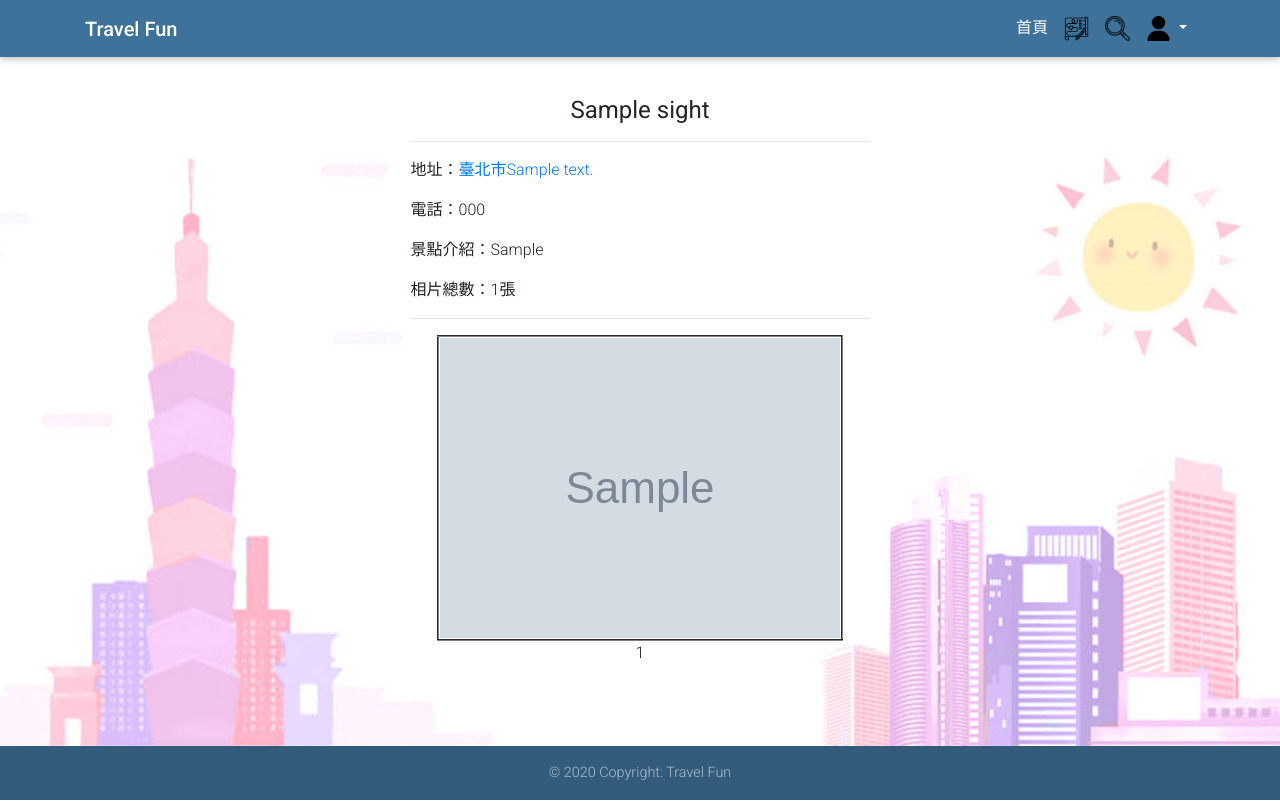
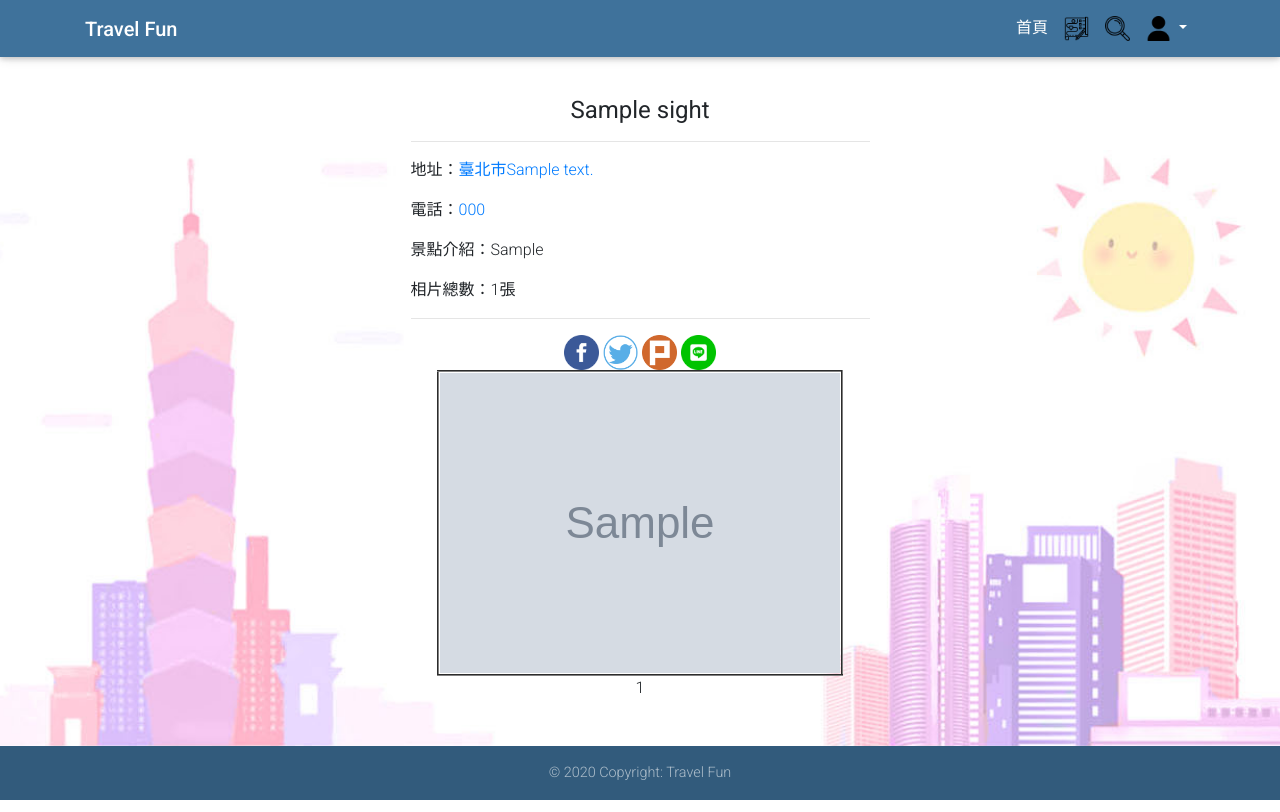
Before and after one commit to sheng1111/travelfun, a PHP site: page /sights.php?sights_id=1 in a window 1280 px wide. Run offline with PHP 8.4, Linux system fonts and the light colour scheme; data comes from the database, SQL or seed files in the repository; tables that the repository leaves empty hold one stand-in row (values such as "Sample post"); grey boxes marked "Sample" are stand-in pictures; a stand-in replaces the project's code that opens the database connection; some libraries are stand-ins or nearby versions.

Commit message:
Add sharing func and text editor func

```diff
--- a/sights.php
+++ b/sights.php
@@ -6,9 +6,8 @@ $result_sights = mysqli_query($con, $sql_sights);
 $row_sights = mysqli_fetch_assoc($result_sights);
 //取縣市名稱
 $region_id = $row_sights["region_id"];
-$sql_region = "SELECT * FROM region where region_id ='" .$region_id . "'";
+$sql_region = "SELECT * FROM region where region_id ='" . $region_id . "'";
 $row_region = mysqli_fetch_assoc(mysqli_query($con, $sql_region));
-
 //取照片
 $sql_photo = "SELECT * FROM photos where sights_id ='" . $_GET["sights_id"] . "'";
 $result_photo = mysqli_query($con, $sql_photo);
@@ -44,7 +43,6 @@ if ($total_records != 0)
     <link rel="stylesheet" href="css/mdb.min.css">
     <link rel="icon" href="image/favicon.png" type="image/ico" />
     <link rel="stylesheet" href="css/style.css">
-
     <link rel="stylesheet" href="https://cdn.jsdelivr.net/gh/fancyapps/fancybox@3.5.7/dist/jquery.fancybox.min.css" />
 
 </head>
@@ -98,15 +96,24 @@ if ($total_records != 0)
                     <tr>
                         <td colspan="2" align="center" valign="top">
                             <?php
-                            echo "<p><B>地址：</B><a href='https://www.google.com.tw/maps/place/"  .$row_region["region_name"] .$row_sights["sights_address"] . "'>" .$row_region["region_name"] .$row_sights["sights_address"] . "</a> </p>";
-                            echo "<B>電話：</B>" . $row_sights["sights_tel"] . "</p>";
+                            echo "<p><B>地址：</B><a href='https://www.google.com.tw/maps/place/"  . $row_region["region_name"] . $row_sights["sights_address"] . "'>" . $row_region["region_name"] . $row_sights["sights_address"] . "</a> </p>";
+                            echo "<B>電話：</B><a href='tel:" . $row_sights['sights_tel'] . "'>" . $row_sights['sights_tel'] . " </a></p>";
                             //echo "<B>HashTag：</B>" . $row_sights["sights_hashtag"] . "</p>";
                             echo "<B>景點介紹：</B>" . $row_sights["sights_intro"] . "</p>";
                             echo "<B>相片總數：</B>" . $total_records . "張</p>";
                             ?>
+
                         </td>
                     </tr>
                     <hr class="">
+                    <tr>
+                        <div align="center">
+                            <a title="facebook 點選開啟新視窗"  href="javascript: void(window.open(&#39;http://www.facebook.com/share.php?u=&#39;+encodeURIComponent(location.href)+&#39;&amp;t=&#39;+encodeURIComponent(document.title)));"> <img src="image/facebook.png"width="35" height="35"></a>
+                            <a title="twitter 點選開啟新視窗"  href="javascript: void(window.open(&#39;http://twitter.com/home/?status=&#39;.concat(encodeURIComponent(document.title)) .concat(&#39; &#39;) .concat(encodeURIComponent(location.href))));"><img src="image/twitter.png"width="35" height="35"></a>
+                            <a title="plurk 點選開啟新視窗"  href="javascript: void(window.open(&#39;http://www.plurk.com/?qualifier=shares&amp;status=&#39; .concat(encodeURIComponent(location.href)) .concat(&#39; &#39;) .concat(&#39;(&#39;) .concat(encodeURIComponent(document.title)) .concat(&#39;)&#39;)));"><img src="image/plurk.png"width="35" height="35"></a>
+                            <a title="line 點選開啟新視窗"  href="javascript: void(window.open(&#39;http://line.me/R/msg/text/?&#39;.concat(encodeURIComponent(document.title + &#39;%97&#39;)).concat(encodeURIComponent(location.href)) ));"><img src="image/line.png"width="35" height="35"> </a>
+                        </div>
+                    </tr>
                     <tr>
                         <td colspan="2" align="center" valign="top">
                             <?php
```
Also changed, not shown: platform/addsight.php (+6 -6 lines), image/Facebook.png (added), image/line.png (added), image/plurk.png (added), image/twitter.png (added).
